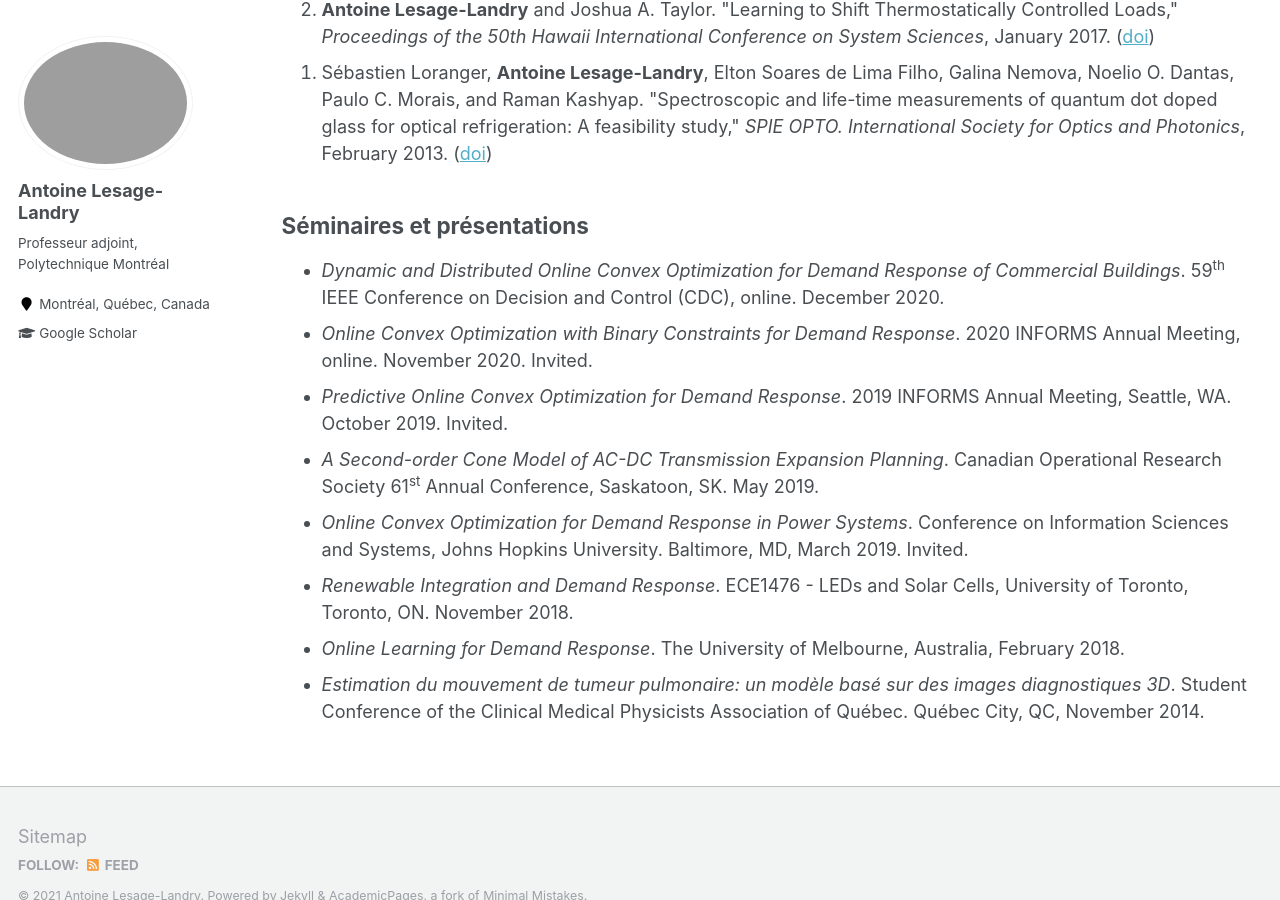
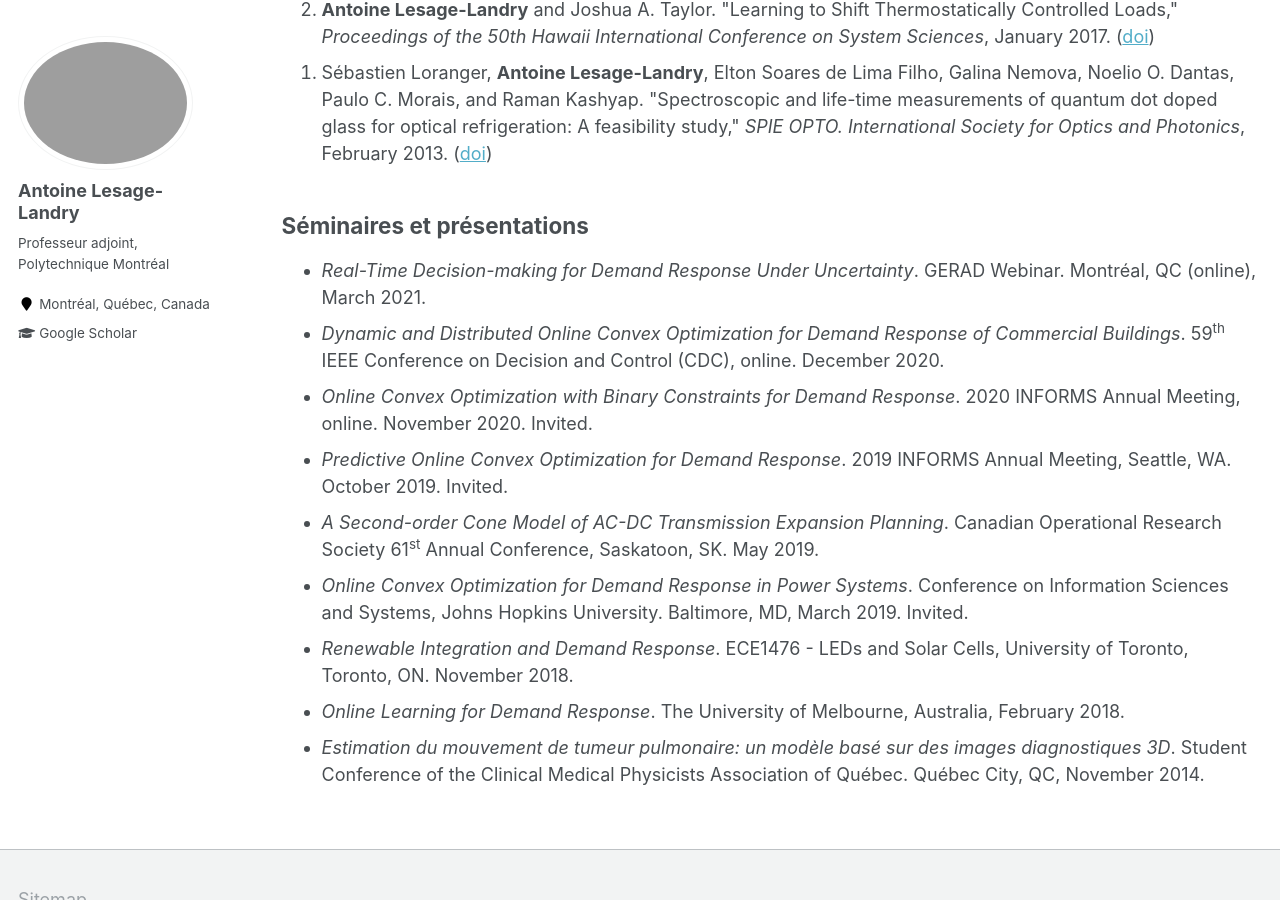
Before and after one commit to alesagelandry/fr, a Jekyll site: the page built from _pages/publications.md, in a window 1280 px wide and 900 px high, scrolled down 1338 px. Built offline with Jekyll 4.4.1, drawn with Linux system fonts in a browser that asks for light colours.

Commit message:
Update publications.md

```diff
--- a/_pages/publications.md
+++ b/_pages/publications.md
@@ -51,6 +51,8 @@ author_profile: true
 
 <ul style="list-style-type:disc;">
 
+<li><i>Real-Time Decision-making for Demand Response Under Uncertainty</i>. GERAD Webinar. Montréal, QC (online), March 2021. </li>
+
 <li><i>Dynamic and Distributed Online Convex Optimization for Demand Response of Commercial Buildings</i>. 59<sup>th</sup> IEEE Conference on Decision and Control (CDC), online. December 2020. </li>
 
 <li><i>Online Convex Optimization with Binary Constraints for Demand Response</i>. 2020 INFORMS Annual Meeting, online. November 2020. Invited. </li>
```
